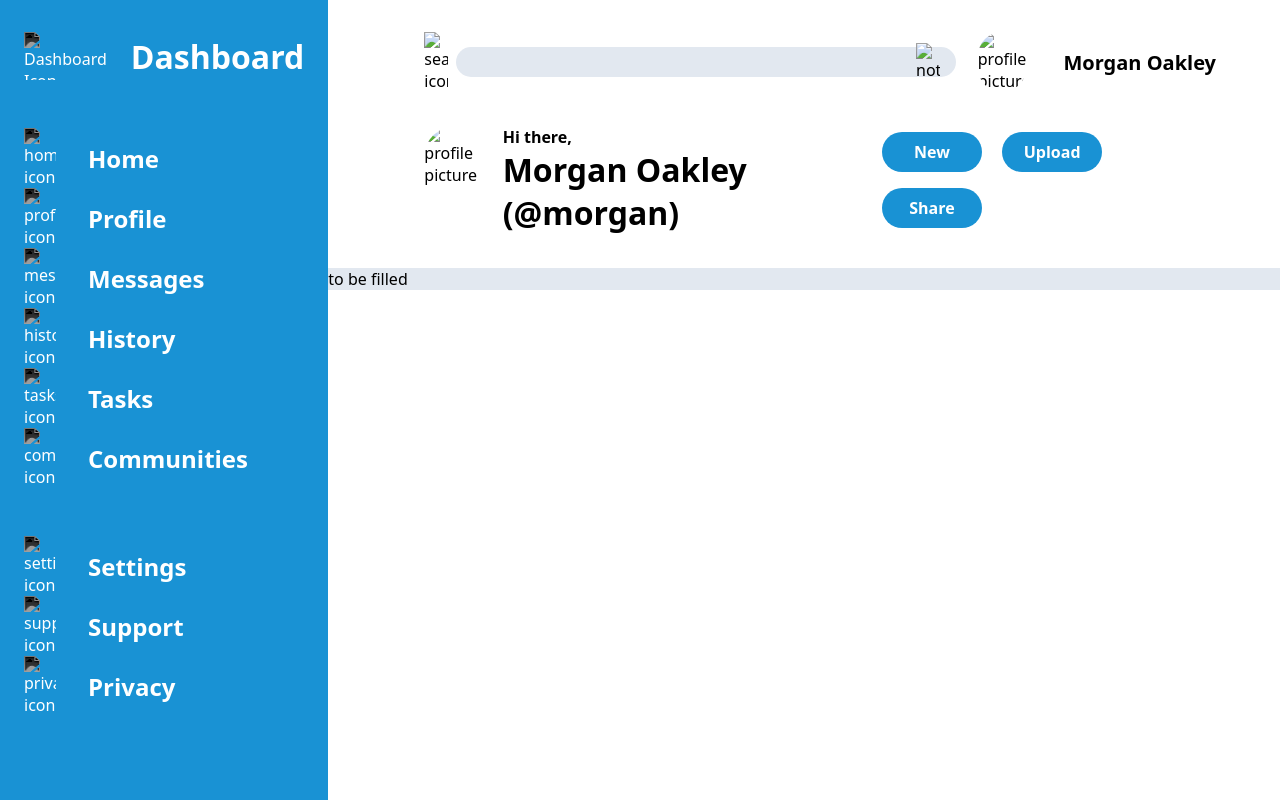
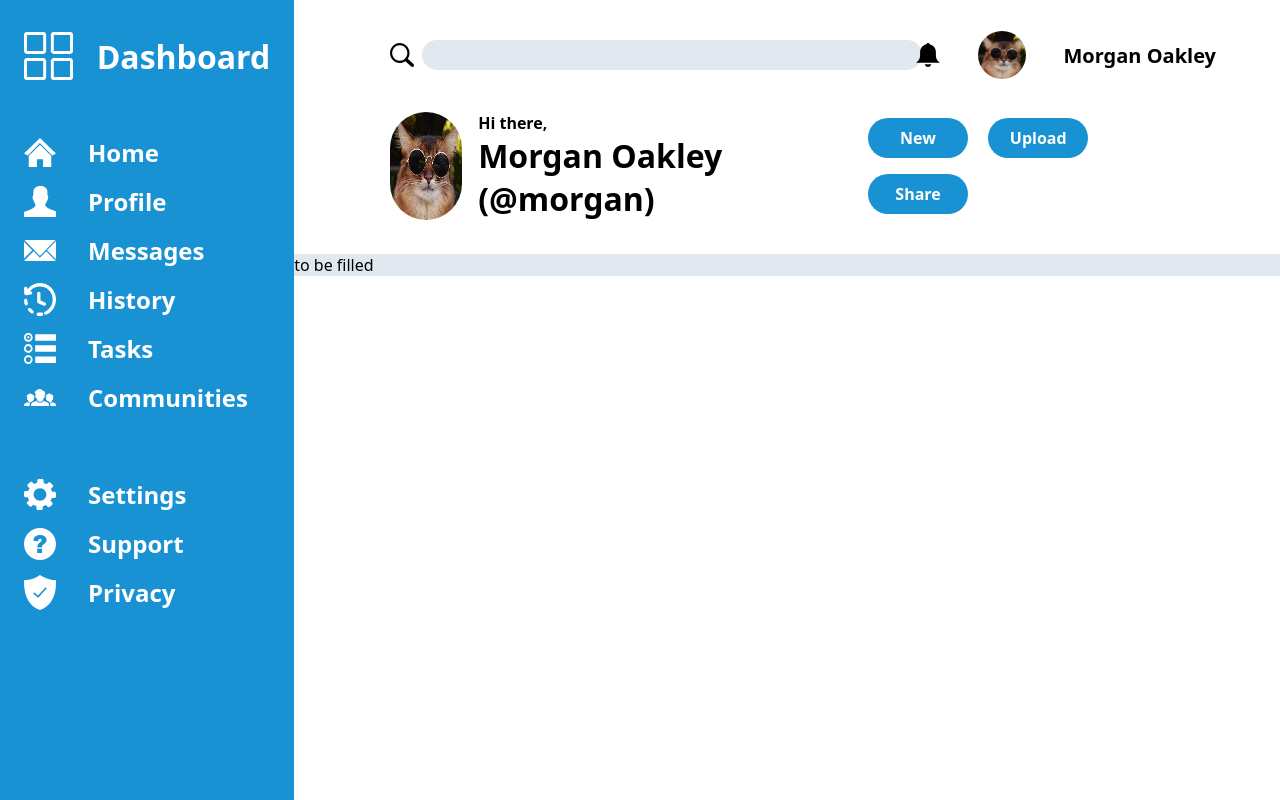
Before and after one commit to CFisher21/Admin-Dashboard, a plain HTML site: page index.html in a window 1280 px wide. Drawn offline with Linux system fonts and the light colour scheme; the site is published under a folder, as on GitHub Pages, so addresses that start at the root find nothing.

Commit message:
trying to get the icons to work on github pages.

```diff
--- a/index.html
+++ b/index.html
@@ -5,50 +5,50 @@
     <meta name="viewport" content="width=device-width, initial-scale=1.0">
     <title>Admin Dashboard</title>
     <link rel="stylesheet" href="styles.css">
-    <link rel="icon" href="/icons/favicon.svg">
+    <link rel="icon" href="icons/favicon.svg">
 </head>
 <body>
     <div class="container">
         <div class="nav-side">
             <div class="navheader">
-                <img src="/icons/dashboard.svg" alt="Dashboard Icon" class="dashboard-icon">
+                <img src="icons/dashboard.svg" alt="Dashboard Icon" class="dashboard-icon">
                 <h1 class="dashboard-name">Dashboard</h1>
             </div>
             <nav class="nav">
                 <div class="nav-item">
-                    <img src="/icons/home.svg" alt="home icon" class="icon">
+                    <img src="icons/home.svg" alt="home icon" class="icon">
                     <a href="#" class="nav-title">Home</a>
                 </div>
                 <div class="nav-item">
-                    <img src="/icons/profile.svg" alt="profile icon" class="icon">
+                    <img src="icons/profile.svg" alt="profile icon" class="icon">
                     <a href="#" class="nav-title">Profile</a>
                 </div>
                 <div class="nav-item">
-                    <img src="/icons/message.svg" alt="messages icon" class="icon">
+                    <img src="icons/message.svg" alt="messages icon" class="icon">
                     <a href="#" class="nav-title">Messages</a>
                 </div>
                 <div class="nav-item">
-                    <img src="/icons/history.svg" alt="history icon" class="icon">
+                    <img src="icons/history.svg" alt="history icon" class="icon">
                     <a href="#" class="nav-title">History</a>
                 </div>
                 <div class="nav-item">
-                    <img src="/icons/task.svg" alt="tasks icon" class="icon">
+                    <img src="icons/task.svg" alt="tasks icon" class="icon">
                     <a href="#" class="nav-title">Tasks</a>
                 </div>
                 <div class="nav-item">
-                    <img src="/icons/communities.svg" alt="communities icon" class="icon">
+                    <img src="icons/communities.svg" alt="communities icon" class="icon">
                     <a href="#" class="nav-title">Communities</a>
                 </div>
                 <div class="nav-item settings">
-                    <img src="/icons/setting.svg" alt="settings icons" class="icon">
+                    <img src="icons/setting.svg" alt="settings icons" class="icon">
                     <a href="#" class="nav-title">Settings</a>
                 </div>
                 <div class="nav-item">
-                    <img src="/icons/support.svg" alt="support icon" class="icon">
+                    <img src="icons/support.svg" alt="support icon" class="icon">
                     <a href="#" class="nav-title">Support</a>
                 </div>
                 <div class="nav-item">
-                    <img src="/icons/privacy.svg" alt="privacy icon" class="icon">
+                    <img src="icons/privacy.svg" alt="privacy icon" class="icon">
                     <a href="#" class="nav-title">Privacy</a>
                 </div>
             </nav>
@@ -56,17 +56,17 @@
         <div class="main">
             <div class="main-head">
                 <div class="top-head">
-                    <img src="/icons/search.svg" alt="search icon" class="icon2">
+                    <img src="icons/search.svg" alt="search icon" class="icon2">
                     <input type="search" class="search">
                     <div class="right-side">
-                        <img src="/icons/notification.svg" alt="notification" class="icon2 bell">
-                        <img src="/icons/cat.jpg" alt="profile picture" class="profile-picture">
+                        <img src="icons/notification.svg" alt="notification" class="icon2 bell">
+                        <img src="icons/cat.jpg" alt="profile picture" class="profile-picture">
                         <span class="name1">Morgan Oakley</span>
                     </div>
                 </div>
                 <div class="bottom-head">
                     <div class="item1">
-                        <img src="/icons/cat.jpg" alt="profile picture" class="profile-picture-1">
+                        <img src="icons/cat.jpg" alt="profile picture" class="profile-picture-1">
                         <div class="stacked">
                             <span class="name2">Hi there,</span>
                             <span class="name3">Morgan Oakley (@morgan)</span>
```
